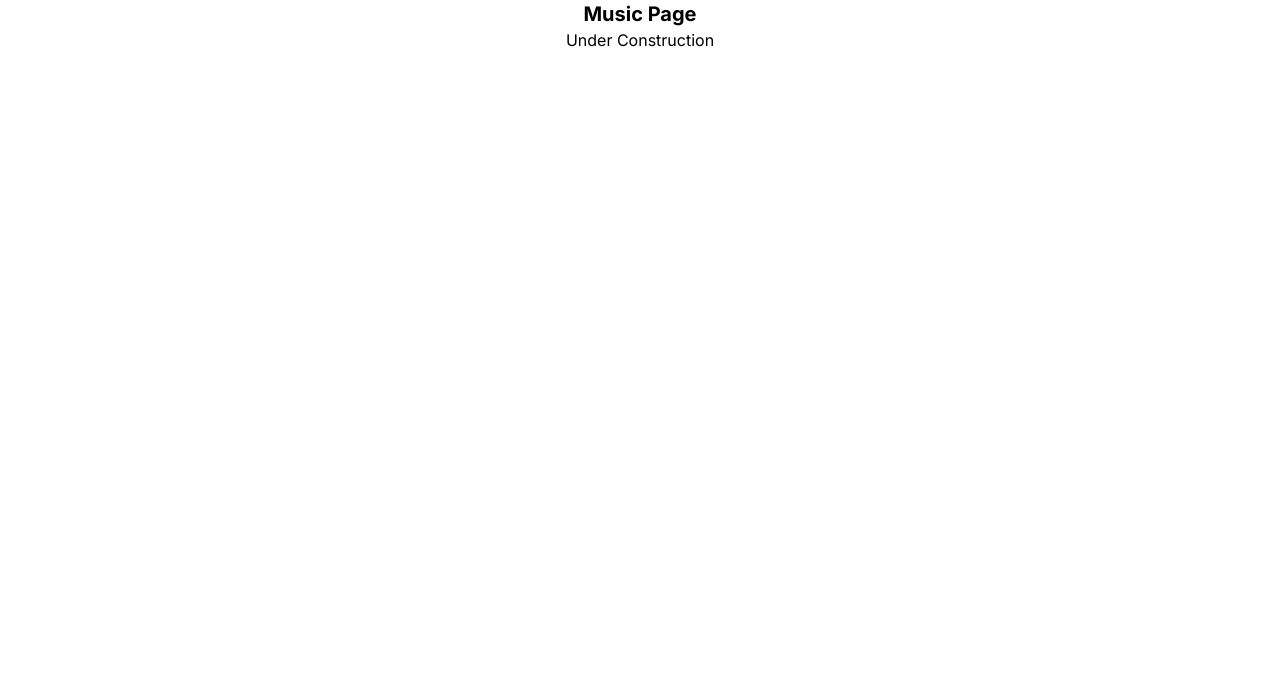
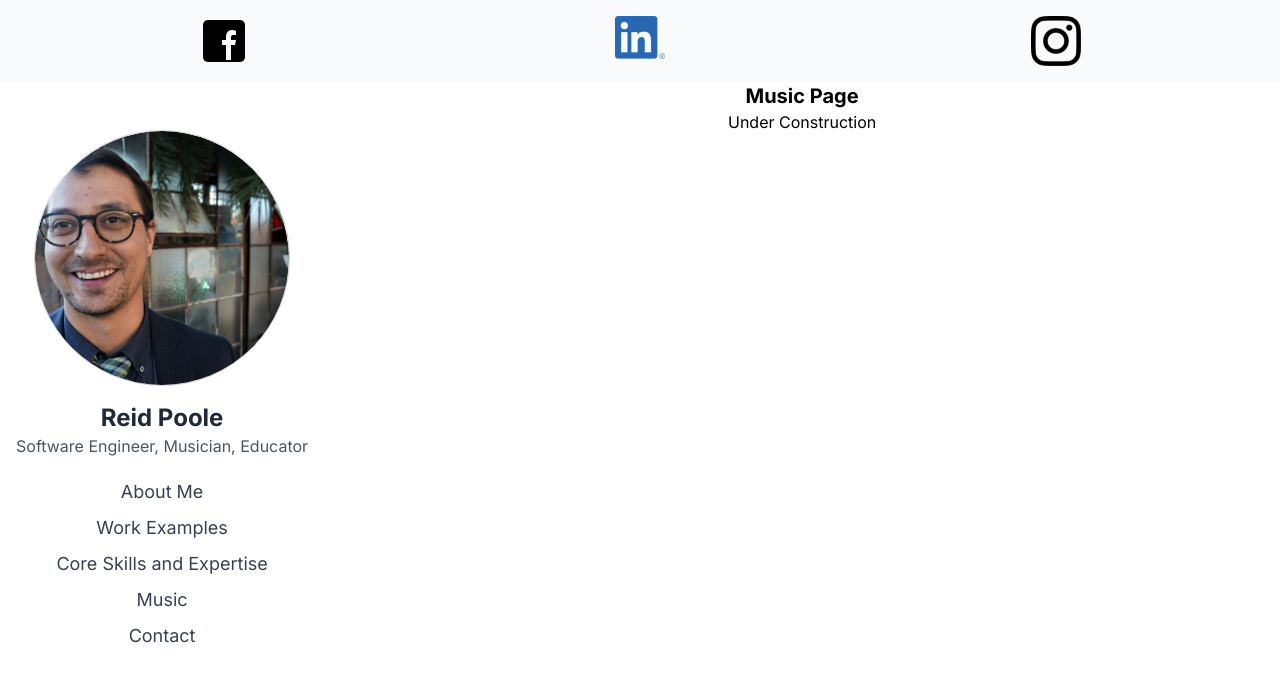
Before and after one commit to rpoole444/personal-website, a Next.js app: page /music in a window 1280 px wide. Shown: the top 682 px of the page. Built offline with nearby package versions, Linux system fonts and the light colour scheme.

Commit message:
add nav and header to music page

```diff
--- a/src/app/music/page.tsx
+++ b/src/app/music/page.tsx
@@ -1,10 +1,23 @@
+import Head from "next/head";
+import SocialMedia from "@/components/SocialMedia";
+import Navbar from "@/components/Navbar";
+
 const Music = () => {
   return (
+    <>
+      <Head>
+        <title>About Me - Reid Poole</title>
+      </Head>
+      <SocialMedia />
+        <div className='flex row'>
+          <Navbar />
           <div className="container mx-auto px-4 text-center">
             <h1 className="text-xl font-bold">Music Page</h1>
             <p>Under Construction</p>
             {/* ...Add your construction image here... */}
           </div>
+        </div>
+  </>
     );
 };
 
```
Lines whose indentation alone changed are shown as unchanged.
